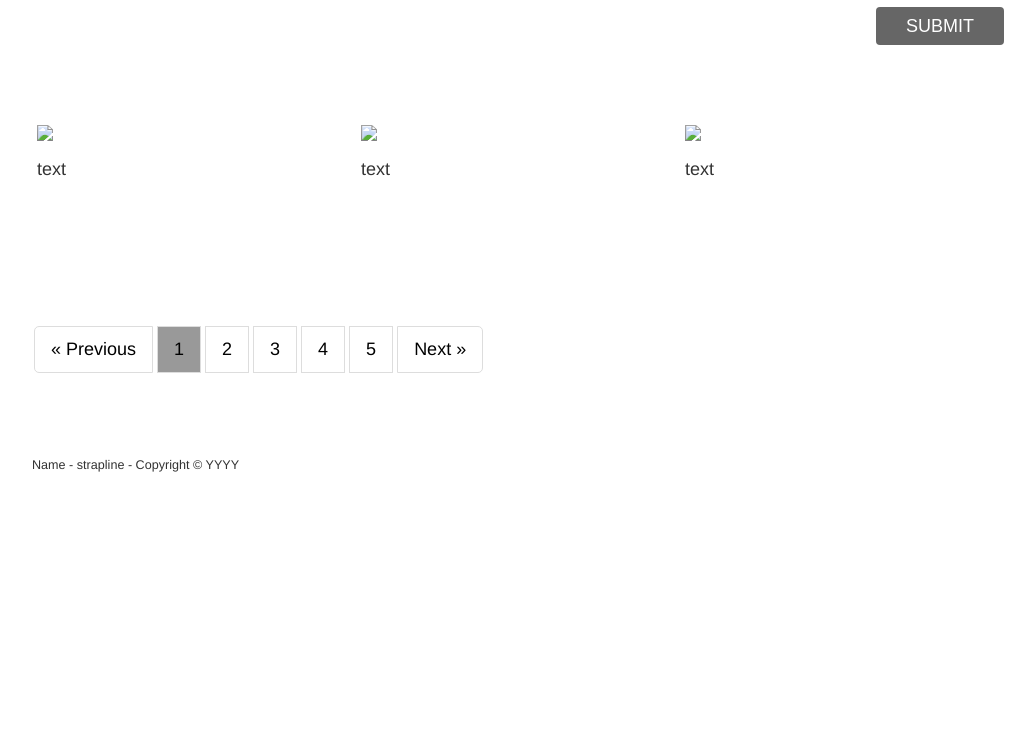
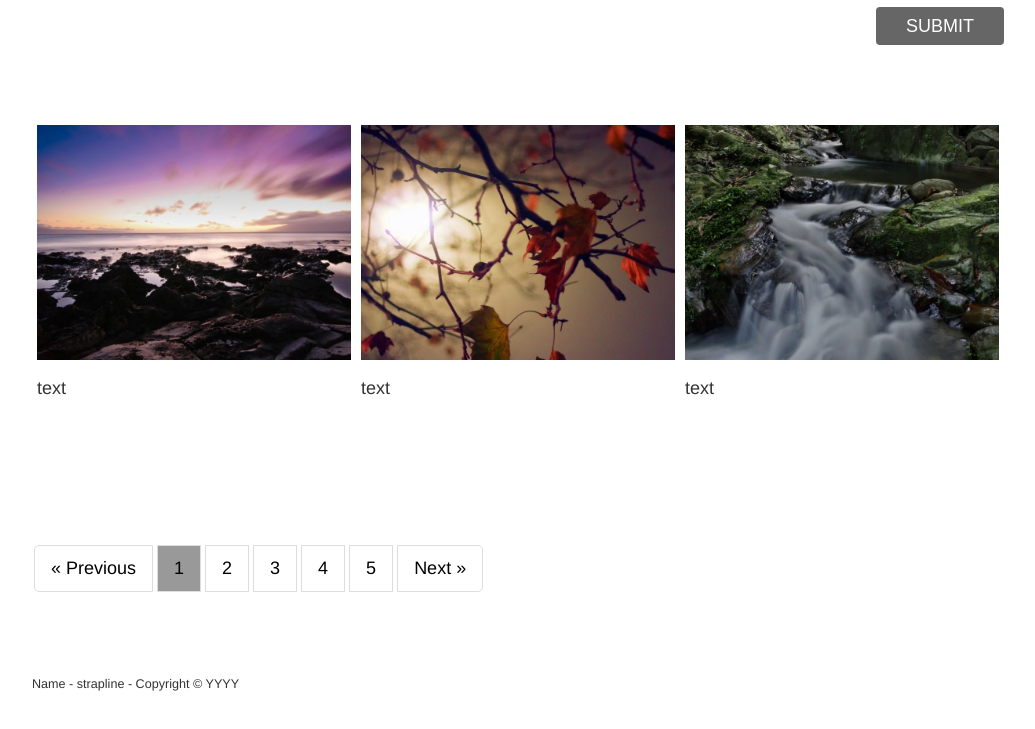
Before and after one commit to BrightdayStudio/BaseFrame, a plain HTML site: page index.html in a window 1280 px wide. Shown: the part 2897-3626 px from the top of the page, without its empty margins (122-1157 px from the left). Before the commit the page ends 3429 px from the top, so only its background shows below. Drawn offline with nearby package versions, Linux system fonts and the light colour scheme; files whose address does not match are found by name.

Commit message:
update images

```diff
--- a/index.html
+++ b/index.html
@@ -175,15 +175,15 @@ preformated text    it will        concider     space
             <div class="thumbs flex colx3">
 
             <div>
-            <img src="imgs/thumbnails-400x300/1.jpg">
+            <img src="assets/thumbnails/1.jpg">
             <p>text</p></div>
 
         	<div>
-            <img src="imgs/thumbnails-400x300/2.jpg">
+            <img src="assets/thumbnails/2.jpg">
             <p>text</p></div>
 
         	<div>
-            <img src="imgs/thumbnails-400x300/3.jpg">
+            <img src="assets/thumbnails/3.jpg">
             <p>text</p></div>
 
         </div>
```
Also changed, not shown: assets/thumbnails/1.jpg (renamed from assets/thumbnails-400x300/1.jpg), assets/thumbnails/2.jpg (renamed from assets/thumbnails-400x300/2.jpg), assets/thumbnails/3.jpg (renamed from assets/thumbnails-400x300/3.jpg), assets/thumbnails/4.jpg (renamed from assets/thumbnails-400x300/4.jpg), assets/thumbnails/5.jpg (renamed from assets/thumbnails-400x300/5.jpg), assets/thumbnails/6.jpg (renamed from assets/thumbnails-400x300/6.jpg), assets/thumbnails/7.jpg (renamed from assets/thumbnails-400x300/7.jpg), assets/thumbnails/8.jpg (renamed from assets/thumbnails-400x300/8.jpg), assets/thumbnails/note.txt (added).
